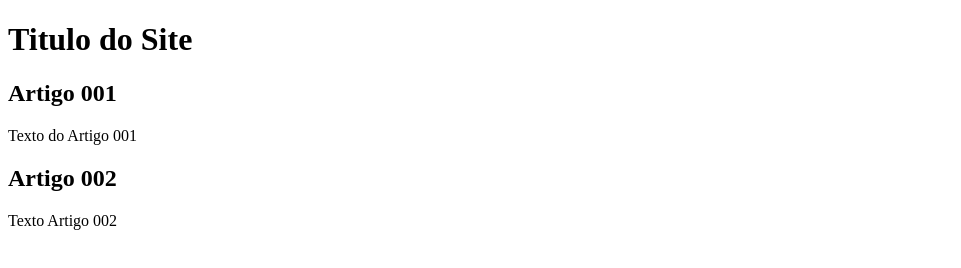
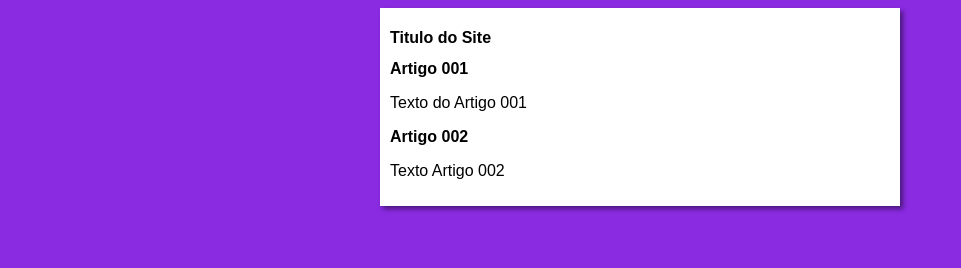
Before and after one commit to AndersonGuedes07/projet-site, a plain HTML site: page index.html in a window 1280 px wide. Shown: the whole page, without its empty margins (0-961 px from the left). Drawn offline with Linux system fonts and the light colour scheme.

Commit message:
iniciei o design

```diff
--- /dev/null
+++ b/estilos/stylo.css
@@ -0,0 +1,16 @@
+* {
+    font-family: Arial, Helvetica, sans-serif;
+    font-size: 16px;
+}
+
+body{
+    background-color: blueviolet;
+}
+
+main{
+    background-color: white;
+    width: 500px;
+    margin: auto;
+    padding: 10px;
+    box-shadow: 3px 3px 5px rgba(0, 0, 0, 0.473);
+}
--- a/index.html
+++ b/index.html
@@ -4,6 +4,7 @@
     <meta charset="UTF-8">
     <meta name="viewport" content="width=device-width, initial-scale=1.0">
     <title>Titulo do site</title>
+    <link rel="stylesheet" href="estilos/stylo.css">
 </head>
 <body>
     <main>
```
